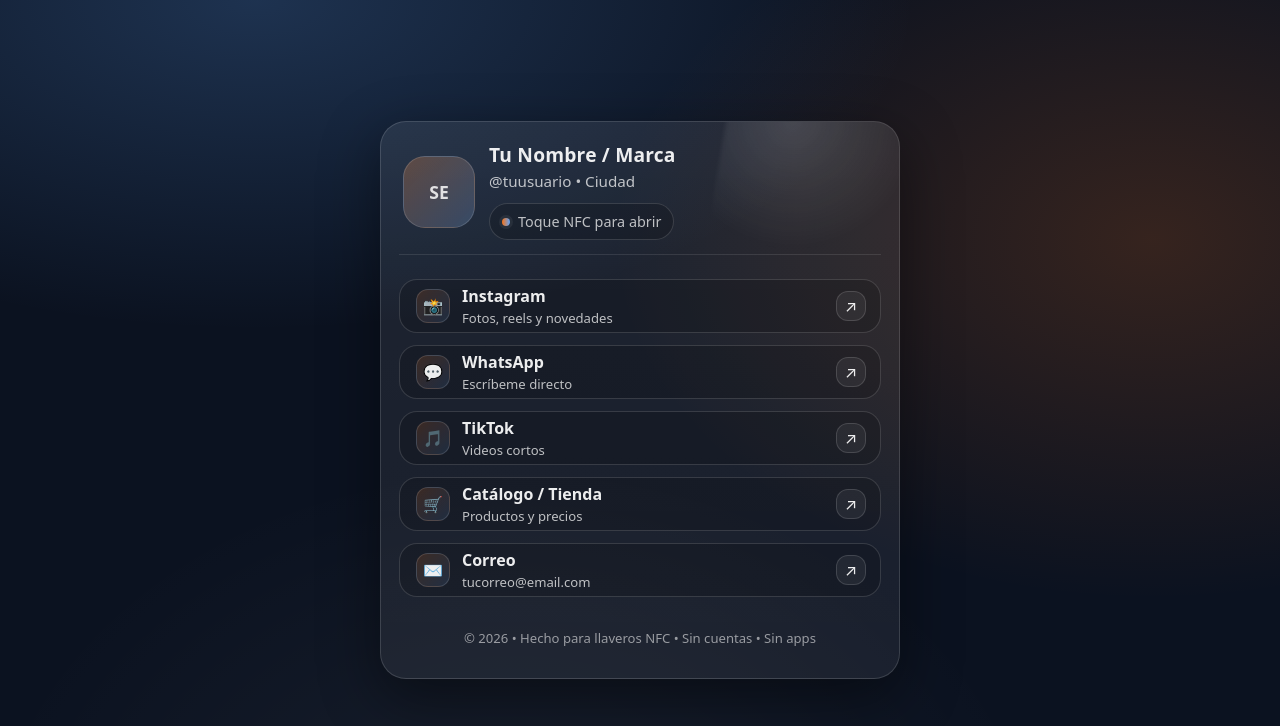
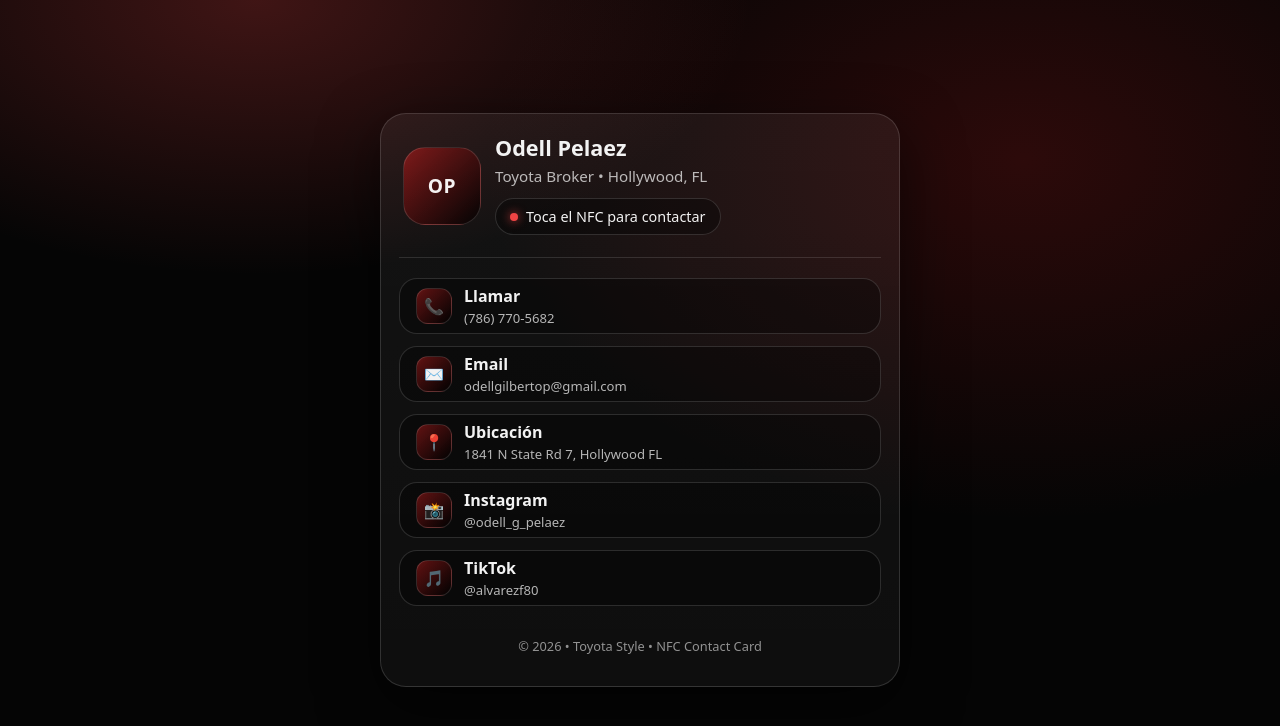
Before and after one commit to PeTaTe/keychain_odell, a plain HTML site: page index.html in a window 1280 px wide. Drawn offline with Linux system fonts and the light colour scheme.

Commit message:
Update profile information and styles in index.html

```diff
--- a/index.html
+++ b/index.html
@@ -3,36 +3,37 @@
 <head>
   <meta charset="utf-8" />
   <meta name="viewport" content="width=device-width,initial-scale=1" />
-  <title>Mi Perfil</title>
-  <meta name="description" content="Mis enlaces oficiales" />
-  <meta name="theme-color" content="#111827" />
+  <title>Odell Pelaez | Toyota Broker</title>
+  <meta name="description" content="Odell Pelaez – Toyota Broker. Contacto directo y redes sociales." />
+  <meta name="theme-color" content="#b91c1c" />
+
   <style>
     :root{
-      --bg: #0b1220;
-      --card: rgba(255,255,255,.08);
-      --card2: rgba(255,255,255,.06);
-      --text: rgba(255,255,255,.92);
-      --muted: rgba(255,255,255,.72);
+      --bg: #050505;
+      --card: rgba(255,255,255,.06);
+      --card2: rgba(255,255,255,.04);
+      --text: rgba(255,255,255,.95);
+      --muted: rgba(255,255,255,.7);
       --stroke: rgba(255,255,255,.14);
-      --accent: #F97316;   /* naranja */
-      --accent2:#60A5FA;   /* azul */
-      --shadow: 0 18px 60px rgba(0,0,0,.45);
+      --accent: #b91c1c;  /* Toyota Red */
+      --accent2:#ef4444;  /* Red glow */
+      --shadow: 0 20px 60px rgba(0,0,0,.6);
       --radius: 18px;
       --max: 520px;
-      --btnH: 54px;
+      --btnH: 56px;
       --font: ui-sans-serif, system-ui, -apple-system, Segoe UI, Roboto, Helvetica, Arial;
     }
 
     *{box-sizing:border-box}
+
     body{
       margin:0;
       min-height:100vh;
       font-family:var(--font);
       color:var(--text);
       background:
-        radial-gradient(1200px 600px at 20% 0%, rgba(96,165,250,.22), transparent 55%),
-        radial-gradient(900px 600px at 90% 30%, rgba(249,115,22,.18), transparent 60%),
-        radial-gradient(900px 700px at 40% 110%, rgba(255,255,255,.06), transparent 60%),
+        radial-gradient(900px 500px at 20% 0%, rgba(239,68,68,.25), transparent 55%),
+        radial-gradient(900px 600px at 80% 20%, rgba(185,28,28,.22), transparent 60%),
         var(--bg);
       display:flex;
       align-items:center;
@@ -40,10 +41,7 @@
       padding:22px;
     }
 
-    .wrap{
-      width:100%;
-      max-width:var(--max);
-    }
+    .wrap{width:100%;max-width:var(--max)}
 
     .card{
       background: linear-gradient(180deg, var(--card), var(--card2));
@@ -54,20 +52,8 @@
     }
 
     .top{
-      padding:22px 22px 14px;
+      padding:22px;
       position:relative;
-    }
-
-    .shine{
-      position:absolute;
-      inset:-60px -40px auto auto;
-      width:220px;
-      height:220px;
-      background: radial-gradient(circle at 30% 30%, rgba(255,255,255,.25), transparent 60%);
-      filter: blur(2px);
-      opacity:.55;
-      pointer-events:none;
-      transform: rotate(10deg);
     }
 
     .profile{
@@ -77,34 +63,27 @@
     }
 
     .avatar{
-      width:72px;
-      height:72px;
+      width:78px;
+      height:78px;
       border-radius:22px;
       border:1px solid var(--stroke);
       background:
-        linear-gradient(135deg, rgba(249,115,22,.22), rgba(96,165,250,.18)),
-        rgba(255,255,255,.06);
+        linear-gradient(135deg, rgba(185,28,28,.6), rgba(0,0,0,.8));
       display:grid;
       place-items:center;
-      overflow:hidden;
+      font-weight:900;
+      font-size:1.2rem;
+      letter-spacing:.5px;
       flex:0 0 auto;
-      position:relative;
-    }
-
-    .avatar img{
-      width:100%;
-      height:100%;
-      object-fit:cover;
-      display:block;
     }
 
     .name{
       margin:0;
-      font-size:1.2rem;
+      font-size:1.35rem;
       line-height:1.1;
-      letter-spacing:.2px;
     }
-    .handle{
+
+    .role{
       margin:6px 0 0;
       color:var(--muted);
       font-size:.95rem;
@@ -115,21 +94,27 @@
       align-items:center;
       gap:8px;
       margin-top:12px;
-      padding:8px 12px;
+      padding:8px 14px;
       border-radius:999px;
       border:1px solid var(--stroke);
-      background: rgba(0,0,0,.18);
-      color:var(--muted);
+      background: rgba(0,0,0,.35);
       font-size:.9rem;
     }
+
     .dot{
-      width:8px;height:8px;border-radius:99px;
-      background: linear-gradient(90deg, var(--accent), var(--accent2));
-      box-shadow: 0 0 0 3px rgba(255,255,255,.06);
+      width:8px;height:8px;border-radius:50%;
+      background: var(--accent2);
+      box-shadow: 0 0 10px rgba(239,68,68,.8);
+    }
+
+    .divider{
+      height:1px;
+      background: rgba(255,255,255,.12);
+      margin: 0 18px 14px;
     }
 
     .links{
-      padding: 10px 18px 18px;
+      padding: 6px 18px 18px;
       display:flex;
       flex-direction:column;
       gap:12px;
@@ -141,21 +126,20 @@
       align-items:center;
       justify-content:space-between;
       gap:14px;
-      padding: 0 14px 0 16px;
+      padding: 0 16px;
       border-radius: var(--radius);
       border:1px solid var(--stroke);
-      background: rgba(0,0,0,.16);
+      background: rgba(0,0,0,.35);
       color: var(--text);
       text-decoration:none;
       transition: transform .12s ease, background .12s ease, border-color .12s ease;
-      will-change: transform;
     }
+
     .btn:hover{
       transform: translateY(-1px);
-      background: rgba(0,0,0,.22);
-      border-color: rgba(255,255,255,.22);
+      background: rgba(0,0,0,.55);
+      border-color: rgba(239,68,68,.6);
     }
-    .btn:active{ transform: translateY(0px) scale(.99); }
 
     .left{
       display:flex;
@@ -165,80 +149,43 @@
     }
 
     .ico{
-      width:34px;height:34px;border-radius:12px;
+      width:36px;height:36px;border-radius:12px;
       border:1px solid var(--stroke);
       display:grid;
       place-items:center;
-      background: linear-gradient(135deg, rgba(249,115,22,.16), rgba(96,165,250,.12));
+      background: linear-gradient(135deg, rgba(185,28,28,.5), rgba(0,0,0,.8));
       flex:0 0 auto;
     }
 
-    .label{
-      font-weight:600;
-      white-space:nowrap;
-      overflow:hidden;
-      text-overflow:ellipsis;
-    }
+    .label{font-weight:600}
     .sub{
       display:block;
       font-size:.82rem;
       margin-top:2px;
       color: var(--muted);
-      font-weight:500;
-    }
-
-    .arrow{
-      width:30px;height:30px;border-radius:12px;
-      border:1px solid var(--stroke);
-      display:grid;
-      place-items:center;
-      background: rgba(255,255,255,.06);
-      flex:0 0 auto;
     }
 
     .footer{
       padding: 0 18px 18px;
       color: rgba(255,255,255,.55);
-      font-size:.82rem;
+      font-size:.8rem;
       text-align:center;
-    }
-
-    /* Separador opcional */
-    .divider{
-      height:1px;
-      background: rgba(255,255,255,.10);
-      margin: 0 18px 14px;
-    }
-
-    /* Modo impresión / screenshots */
-    @media (prefers-reduced-motion: reduce){
-      .btn{transition:none}
     }
   </style>
 </head>
 
 <body>
   <main class="wrap">
-    <section class="card" aria-label="Perfil y enlaces">
+    <section class="card">
       <div class="top">
-        <div class="shine"></div>
-
         <div class="profile">
-          <div class="avatar" aria-label="Avatar">
-            <!-- OPCIÓN A: pon tu foto en el mismo folder y cambia src -->
-            <!-- <img src="avatar.jpg" alt="Foto de perfil"> -->
-
-            <!-- OPCIÓN B: sin foto (iniciales) -->
-            <span style="font-weight:800; font-size:1.1rem; opacity:.9;">SE</span>
-          </div>
-
-          <div style="min-width:0">
-            <h1 class="name">Tu Nombre / Marca</h1>
-            <p class="handle">@tuusuario • Ciudad</p>
-
+          <div class="avatar">OP</div>
+          <div>
+            <h1 class="name">Odell Pelaez</h1>
+            <p class="role">Toyota Broker • Hollywood, FL</p>
             <div class="pill">
               <span class="dot"></span>
-              <span>Toque NFC para abrir</span>
+              <span>Toca el NFC para contactar</span>
             </div>
           </div>
         </div>
@@ -246,72 +193,65 @@
 
       <div class="divider"></div>
 
-      <nav class="links" aria-label="Enlaces principales">
+      <nav class="links">
 
-        <!-- BOTÓN 1 -->
-        <a class="btn" href="https://instagram.com/tuusuario" target="_blank" rel="noopener">
+        <a class="btn" href="tel:+17867705682">
           <span class="left">
-            <span class="ico" aria-hidden="true">📸</span>
-            <span style="min-width:0">
-              <span class="label">Instagram</span>
-              <span class="sub">Fotos, reels y novedades</span>
+            <span class="ico">📞</span>
+            <span>
+              <span class="label">Llamar</span>
+              <span class="sub">(786) 770-5682</span>
             </span>
           </span>
-          <span class="arrow" aria-hidden="true">↗</span>
         </a>
 
-        <!-- BOTÓN 2 -->
-        <a class="btn" href="https://wa.me/1TU_NUMERO?text=Hola%20vengo%20del%20llavero%20NFC" target="_blank" rel="noopener">
+        <a class="btn" href="mailto:odellgilbertop@gmail.com">
           <span class="left">
-            <span class="ico" aria-hidden="true">💬</span>
-            <span style="min-width:0">
-              <span class="label">WhatsApp</span>
-              <span class="sub">Escríbeme directo</span>
+            <span class="ico">✉️</span>
+            <span>
+              <span class="label">Email</span>
+              <span class="sub">odellgilbertop@gmail.com</span>
             </span>
           </span>
-          <span class="arrow" aria-hidden="true">↗</span>
         </a>
 
-        <!-- BOTÓN 3 -->
-        <a class="btn" href="https://tiktok.com/@tuusuario" target="_blank" rel="noopener">
+        <a class="btn" target="_blank"
+           href="https://www.google.com/maps/search/?api=1&query=1841+N+State+Rd+7+Hollywood+FL+33021">
           <span class="left">
-            <span class="ico" aria-hidden="true">🎵</span>
-            <span style="min-width:0">
-              <span class="label">TikTok</span>
-              <span class="sub">Videos cortos</span>
+            <span class="ico">📍</span>
+            <span>
+              <span class="label">Ubicación</span>
+              <span class="sub">1841 N State Rd 7, Hollywood FL</span>
             </span>
           </span>
-          <span class="arrow" aria-hidden="true">↗</span>
         </a>
 
-        <!-- BOTÓN 4 -->
-        <a class="btn" href="https://tu-dominio.com/catalogo" target="_blank" rel="noopener">
+        <a class="btn" target="_blank"
+           href="https://www.instagram.com/odell_g_pelaez">
           <span class="left">
-            <span class="ico" aria-hidden="true">🛒</span>
-            <span style="min-width:0">
-              <span class="label">Catálogo / Tienda</span>
-              <span class="sub">Productos y precios</span>
+            <span class="ico">📸</span>
+            <span>
+              <span class="label">Instagram</span>
+              <span class="sub">@odell_g_pelaez</span>
             </span>
           </span>
-          <span class="arrow" aria-hidden="true">↗</span>
         </a>
 
-        <!-- BOTÓN 5 -->
-        <a class="btn" href="mailto:tucorreo@email.com" target="_blank" rel="noopener">
+        <a class="btn" target="_blank"
+           href="https://www.tiktok.com/@alvarezf80">
           <span class="left">
-            <span class="ico" aria-hidden="true">✉️</span>
-            <span style="min-width:0">
-              <span class="label">Correo</span>
-              <span class="sub">tucorreo@email.com</span>
+            <span class="ico">🎵</span>
+            <span>
+              <span class="label">TikTok</span>
+              <span class="sub">@alvarezf80</span>
             </span>
           </span>
-          <span class="arrow" aria-hidden="true">↗</span>
         </a>
 
       </nav>
 
       <p class="footer">
-        © <span id="year"></span> • Hecho para llaveros NFC • Sin cuentas • Sin apps
+        © <span id="year"></span> • Toyota Style • NFC Contact Card
       </p>
     </section>
   </main>
```
